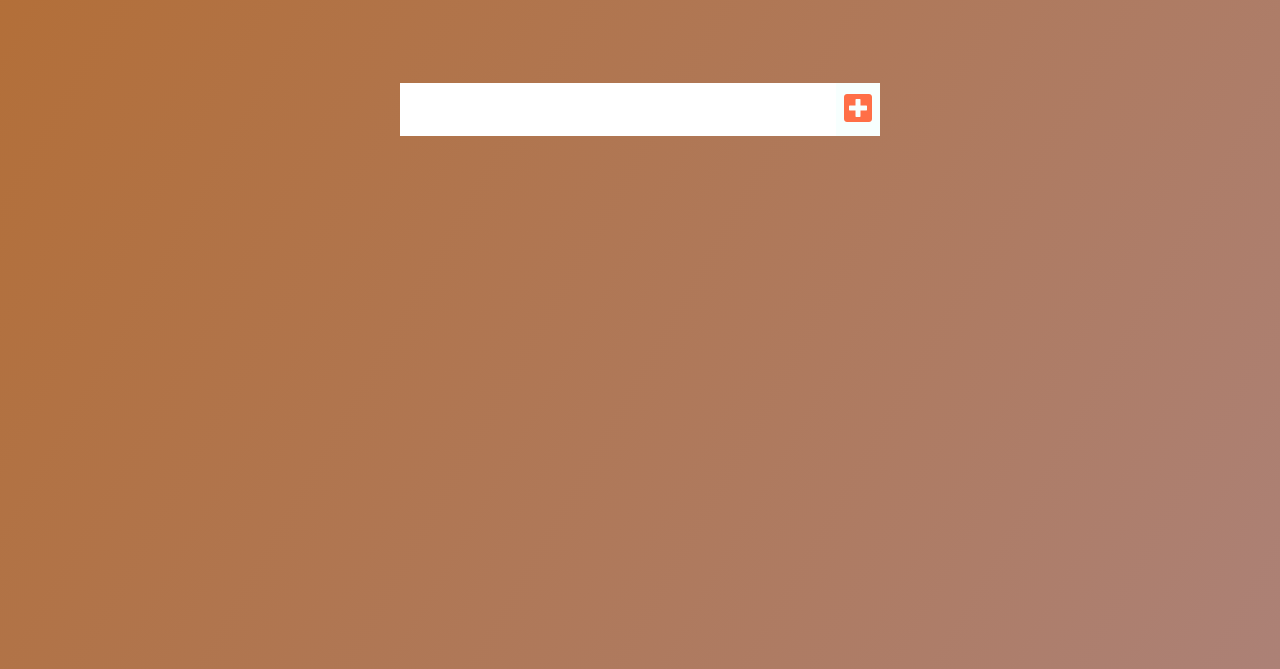
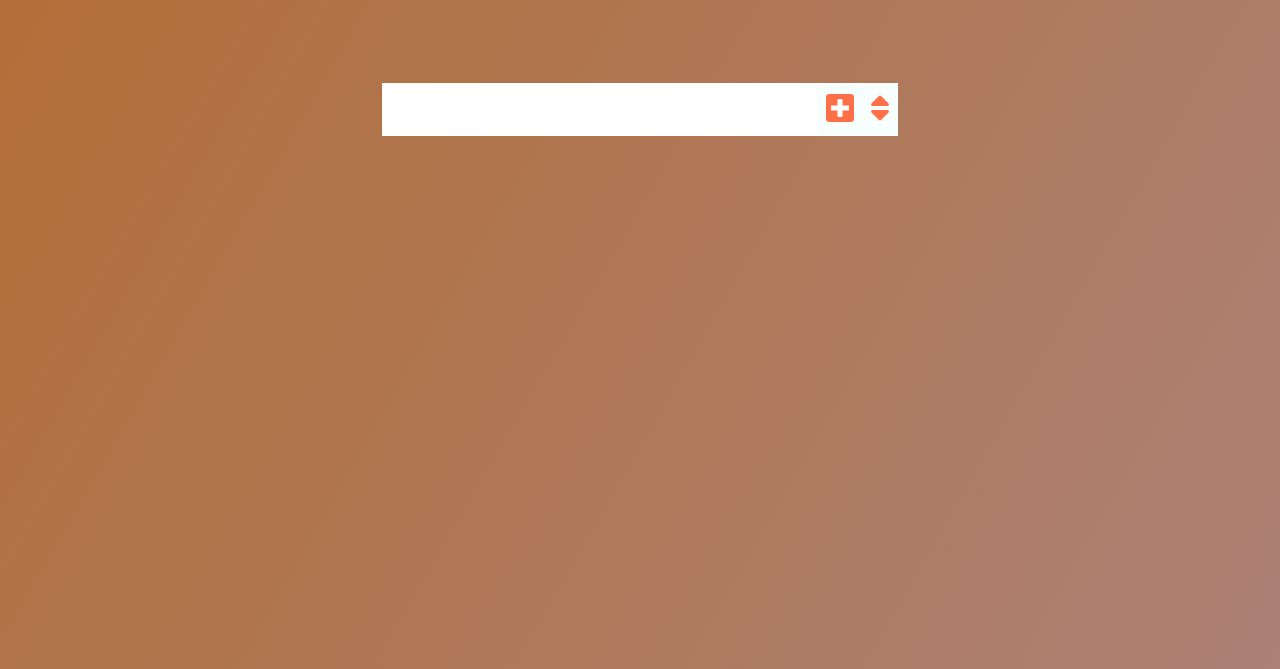
Before and after one commit to Rohan-vishnoi/friendlist-new, a React app: page / in a window 1280 px wide. Shown: the part 131-800 px from the top of the page. Built offline with nearby package versions, Linux system fonts and the light colour scheme.

Commit message:
#sorting

```diff
--- a/app/App.css
+++ b/app/App.css
@@ -50,7 +50,7 @@
   }
 
   .friend-list {
-    min-width: 30%;
+    min-width: 27%;
     list-style: none;
   }
 
--- a/app/Form.js
+++ b/app/Form.js
@@ -9,11 +9,32 @@ const Form = ({setInputText, setfriends , friends , inputText}) => {
         setfriends([...friends,{text : inputText , favourite: false, id: Math.random() * 1000}])
         setInputText("");
     }
+    const Sortfavstudents = (e) => {
+        let arr1 = [];
+        let arr2 = [];
+        let arr5 = [];
+       friends.forEach(element => {
+           if(element.favourite)
+           {
+               arr1.push(element);
+           } else if(!element.favourite)
+           {
+               arr2.push(element);
+           }
+       });
+
+       arr5 = arr1.concat(arr2);
+       friends =  [];
+       friends = arr5;
+    }
     return(
         <form>
             <input value = {inputText} onChange={inputTextHandler} type="text" className="friend-input" />
             <button onClick={submitfriendHandler} className="friend-button" type="submit">
                 <i className ="fas fa-plus-square"></i>
+            </button>
+            <button onClick={Sortfavstudents} type="submit" className="friend-button">
+                <i className="fas fa-sort"></i>
             </button>
             {/* <div className="select">
                 <select name="friends" className="filter-friend">
```
